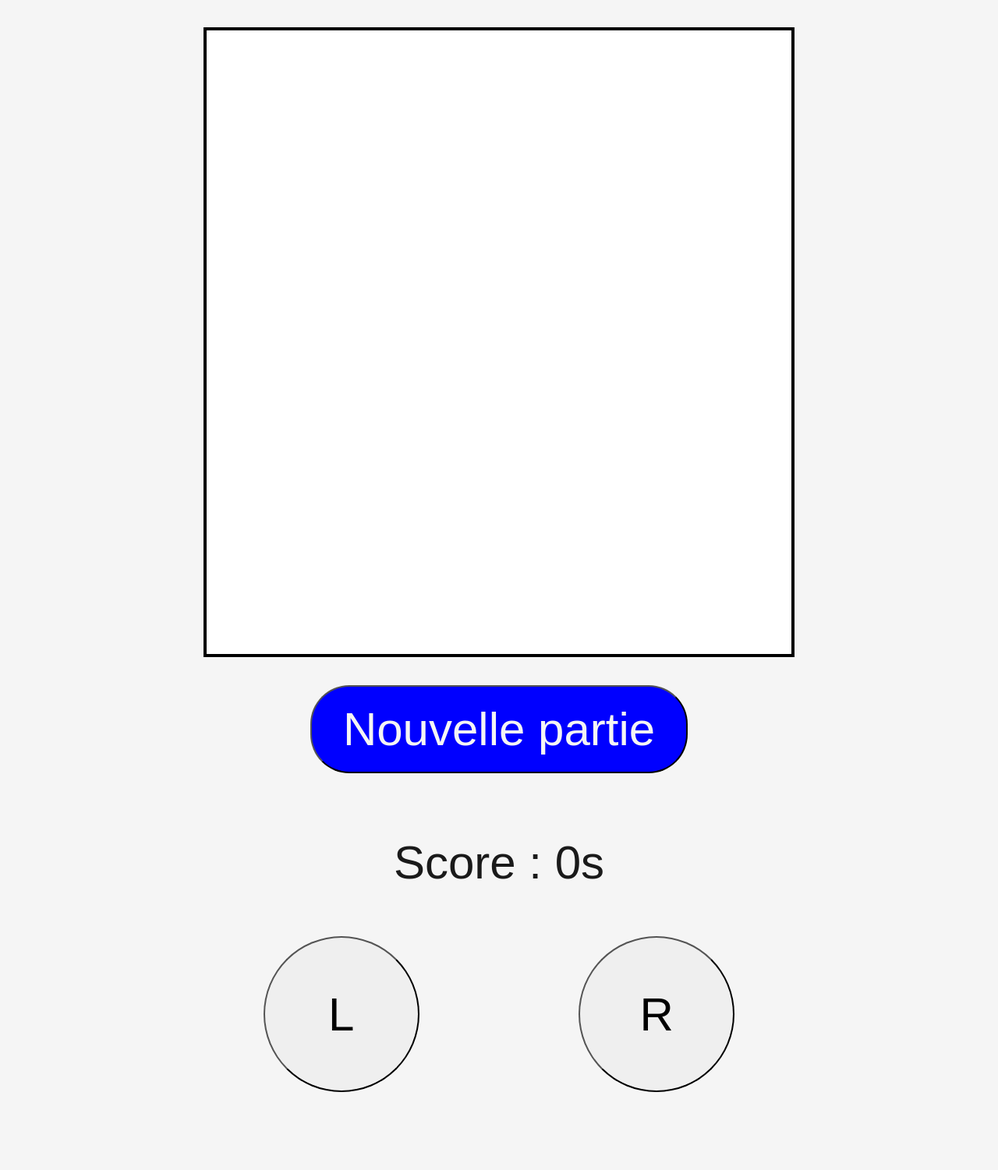
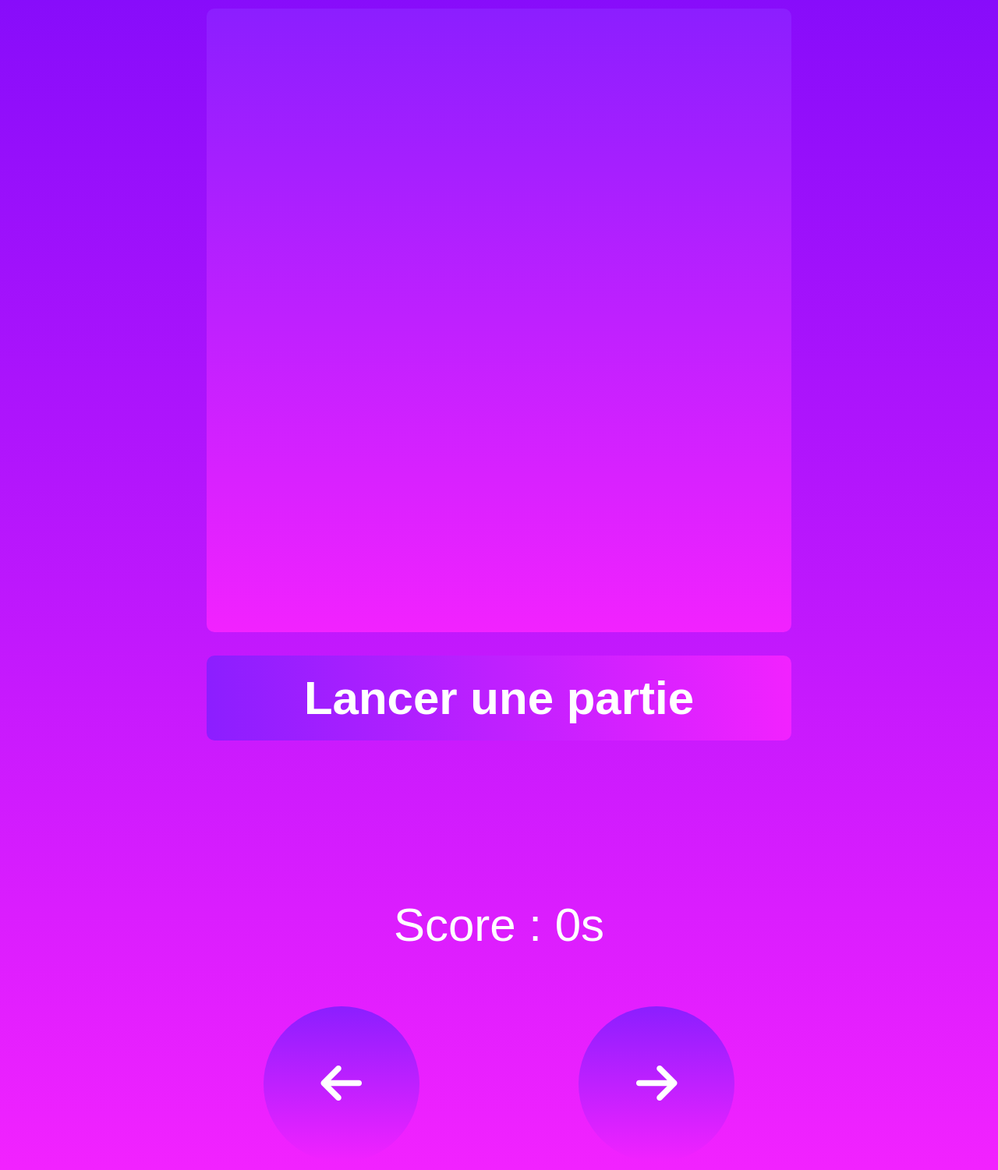
Before and after one commit to Briiice3R/Pong, a plain HTML site: page index.html in a window 1280 px wide. Shown: the part 138-1639 px from the top of the page at 78% size. Before the commit the page ends 1547 px from the top, so only its background shows below. Drawn offline with Linux system fonts and the light colour scheme.

Commit message:
style: Amélioration du style du jeu (non fini)

```diff
--- a/index.html
+++ b/index.html
@@ -5,18 +5,27 @@
   <meta charset="UTF-8">
   <title>Animation avec requestAnimationFrame</title>
   <link rel="stylesheet" href="./src/styles/style.css">
+  <script src="https://kit.fontawesome.com/2dd4a91686.js" crossorigin="anonymous"></script>
+  <link rel="stylesheet" href="https://cdnjs.cloudflare.com/ajax/libs/font-awesome/6.4.0/css/all.min.css">
   <script defer src="./src/js/raf.js"></script>
 </head>
 
 <body>
   <main>
     <h1>Pong Game</h1>
-    <canvas id="canvas" width="750" height="800"></canvas>
-    <button id="newGame">Nouvelle partie</button>
+    <div class="jeu">
+      <canvas id="canvas" width="750" height="800"></canvas>
+      <button id="newGame">Lancer une partie</button>
+    </div>
+    <p class="textLoose"></p>
     <p class="scoreText">Score : <span class="score">0</span>s</p>
     <div class="mobileButtons">
-      <button class="leftMobile">L</button>
-      <button class="rightMobile">R</button>
+      <button class="leftMobile">
+        <i class="fa-solid fa-arrow-left"></i>
+      </button>
+      <button class="rightMobile">
+        <i class="fa-solid fa-arrow-right"></i>
+      </button>
     </div>
   </main>
 </body>
--- a/src/js/raf.js
+++ b/src/js/raf.js
@@ -52,14 +52,17 @@ let raf;
 
 let score = 0;
 let interval;
+let hasLoose = false;
 
 const newGameButton = document.getElementById("newGame");
 const leftMobile = document.querySelector(".leftMobile");
 const rightMobile = document.querySelector(".rightMobile");
 
+const textLoose = document.querySelector(".textLoose");
+
 function drawBall(){
     ctx.clearRect(0, 0, canvas.clientWidth, canvas.clientHeight);
-    ctx.fillStyle = "black";
+    ctx.fillStyle = "#ffd319";
     ctx.beginPath();
     ctx.arc(xBall, yBall, radiusBall, 0, Math.PI*2);
     ctx.fill();
@@ -136,6 +139,7 @@ function updateBallMovement(){
             if(bottomSideBall>=canvas.clientHeight){
                 cancelAnimationFrame(raf)
                 clearInterval(interval);
+                hasLoose = true;
 
             }
         }
@@ -143,6 +147,15 @@ function updateBallMovement(){
     xBall+=vectors[0];
 
     yBall+=vectors[1];
+}
+
+function loose(){
+    if(hasLoose){
+        textLoose.textContent = "Vous avez perdu !"
+    } else{
+        textLoose.textContent = "";
+
+    }
 }
 
 function updatePaddlePosition(){
@@ -175,6 +188,7 @@ function resetVariable(){
     cancelAnimationFrame(raf);
     clearInterval(interval);
     document.querySelector(".score").textContent = 0;
+    hasLoose = false;
 }
 
 function start(){
@@ -200,6 +214,7 @@ function loop(){
     drawPaddle();
     updatePaddlePosition()
     updateBallMovement();
+    loose();
 }
 
 
--- a/src/styles/style.css
+++ b/src/styles/style.css
@@ -1,15 +1,22 @@
 body {
-    background: whitesmoke;
-    color: #1a1a1a;
+
+    color: white;
     font-family: sans-serif;
     text-align: center;
+    padding: 0;
+    margin: 0;
+
 }
 
 h1{
     font-size: 60px;
 }
+button{
+    border: 0;
+}
 
 main{
+    background: linear-gradient(#7e0afa, #f222ff);
     min-height: 100vh;
     display: flex;
     justify-content: center;
@@ -18,31 +25,43 @@ main{
 }
 
 canvas {
-    background: white;
+    background: linear-gradient(#8c1eff, #f222ff);
     display: block;
-    margin: 1rem auto;
-    border: 4px solid #000000;
+
+
+    border-radius: 10px;
 }
 
 #newGame {
 
     font-size: 60px;
-    margin: 20px 0;
+    margin: 30px 0;
     padding: 20px 40px;
-    background: blue;
-    color:whitesmoke;
-    border-radius: 50px;
+    background: linear-gradient(to left, #f222ff, #8c1eff);
+    color:white;
+    border-radius: 10px;
+    width: 100%;
+    font-weight: bolder;
 }
 
 .scoreText{
     font-size: 60px;
+
 }
 
+.textLoose{
+    min-height: 3rem;
+    font-size: 2rem;
+}
 .leftMobile, .rightMobile{
     font-size: 60px;
     height: 200px;
     width: 200px;
+    user-select: none;
+    border-radius: 50%;
+    margin: 10px 100px;
+    color:white;
 
-    border-radius: 50%;
-    margin: 0 100px;
+    background: linear-gradient(#8c1eff, #f222ff);
+
 }
```
